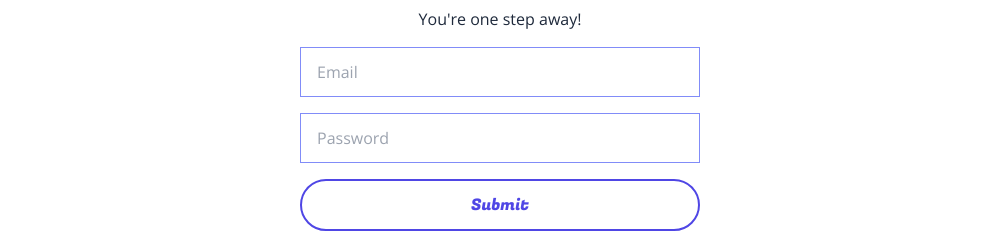
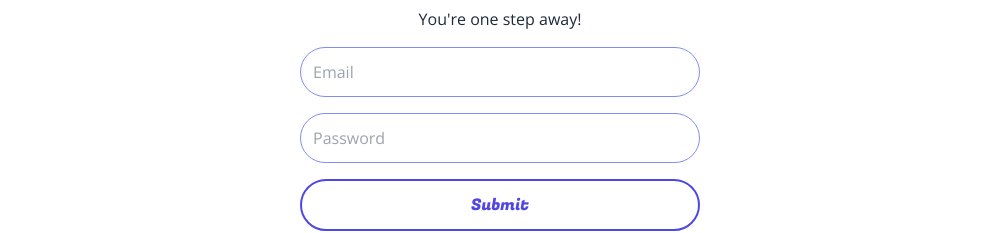
Before and after one commit to McLainCronin/moodl, a Next.js app: page /dashboard in a window 1280 px wide. Shown: the part 321-554 px from the top of the page, without its empty margins (140-1139 px from the left). Built offline with nearby package versions, Linux system fonts and the light colour scheme.

Commit message:
Enhance Login component input fields with improved styling and rounded borders

```diff
--- a/components/Login.jsx
+++ b/components/Login.jsx
@@ -12,8 +12,8 @@
         Login In / Sign Up
       </h3>
       <p>You&#39;re one step away!</p>
-      <input className='w-full max-w-[400px] mx-auto px-4 py-2 sm:py-3 border border-solid border-indigo-400' placeholder='Email'/>
-      <input className='w-full max-w-[400px] mx-auto px-4 py-2 sm:py-3 border border-solid border-indigo-400' placeholder='Password'/>
+      <input className='w-full max-w-[400px] mx-auto px-3 duration-200 hover:border-indigo-600 focus:border-indigo-600 py-2 sm:py-3 border border-solid border-indigo-400 rounded-full outline-none' placeholder='Email'/>
+      <input className='w-full max-w-[400px] mx-auto px-3 duration-200 hover:border-indigo-600 focus:border-indigo-600 py-2 sm:py-3 border border-solid border-indigo-400 rounded-full outline-none' placeholder='Password' type='password'/>
       <div className='max-w-[400px] w-full mx-auto'>
         <Button text='Submit' full/>
       </div>
```
